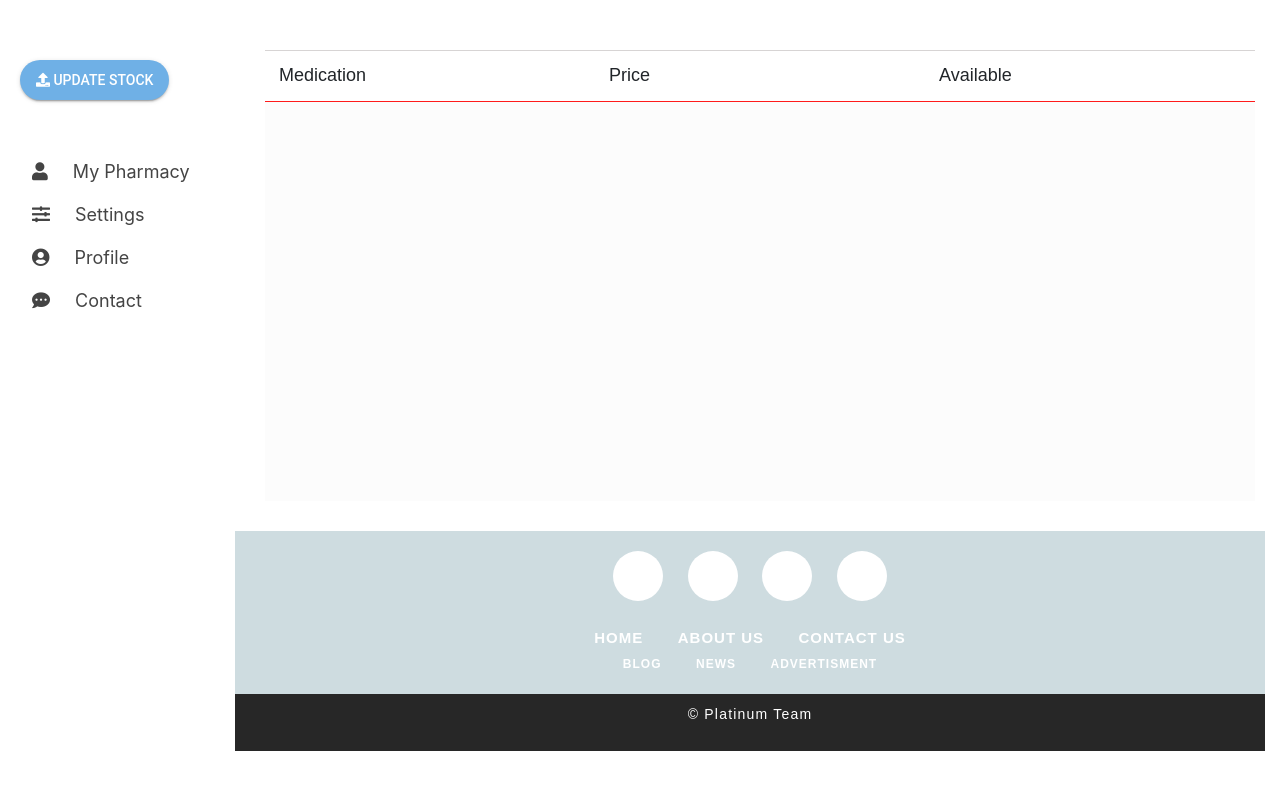
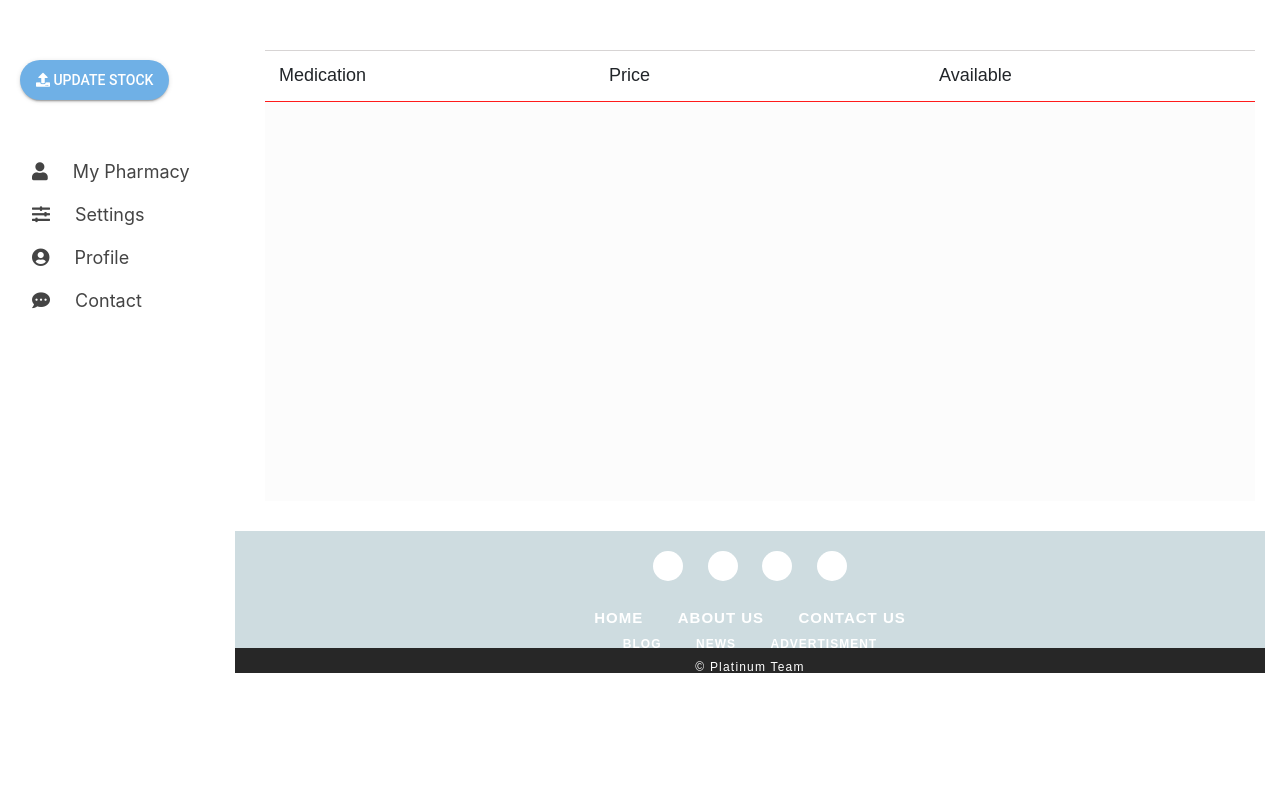
Before and after one commit to Bandoh/PharmacyPrototype_Web, a website: page html/home.html in a window 1280 px wide. Drawn offline with Linux system fonts and the light colour scheme; no server answers.

Commit message:
footerstyle.css

```diff
--- a/css/customCss/footerstyle.css
+++ b/css/customCss/footerstyle.css
@@ -11,7 +11,7 @@ a {
 
 .footer {
     width: 100%;
-    height: auto;
+    height:117px;
     margin: auto;
     background: rgb(206, 220, 224);
     padding: 20px 0px;
@@ -31,8 +31,8 @@ a {
 
 .footer-social-icons ul li {
     display: inline-block;
-    width: 50px;
-    height: 50px;
+    width: 30px;
+    height: 30px;
     margin: 0px 10px;
     border-radius: 100%;
     background: #fff;
@@ -117,7 +117,7 @@ a {
 
 .footer-bottom {
     width: 100%;
-    height: auto;
+    height: 25px;
     margin: auto;
     background: #272727;
     padding: 10px;
@@ -125,7 +125,7 @@ a {
 
 .footer-bottom {
     font-family: sans-serif;
-    font-size: 14px;
+    font-size: 12px;
     text-align: center;
     color: #fff;
     font-weight: 300px;
```
Also changed, not shown: html/home.html (+2 -0 lines).
